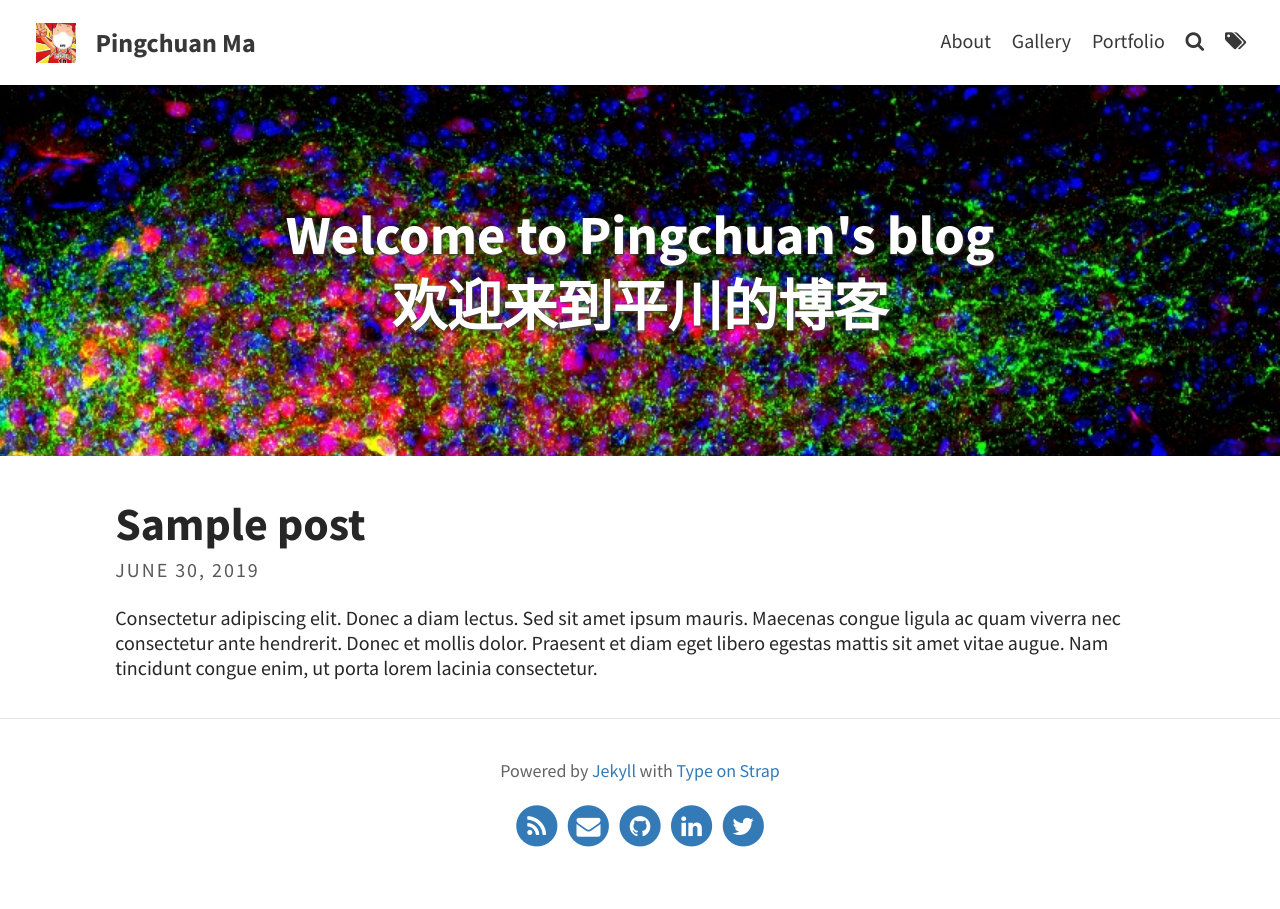
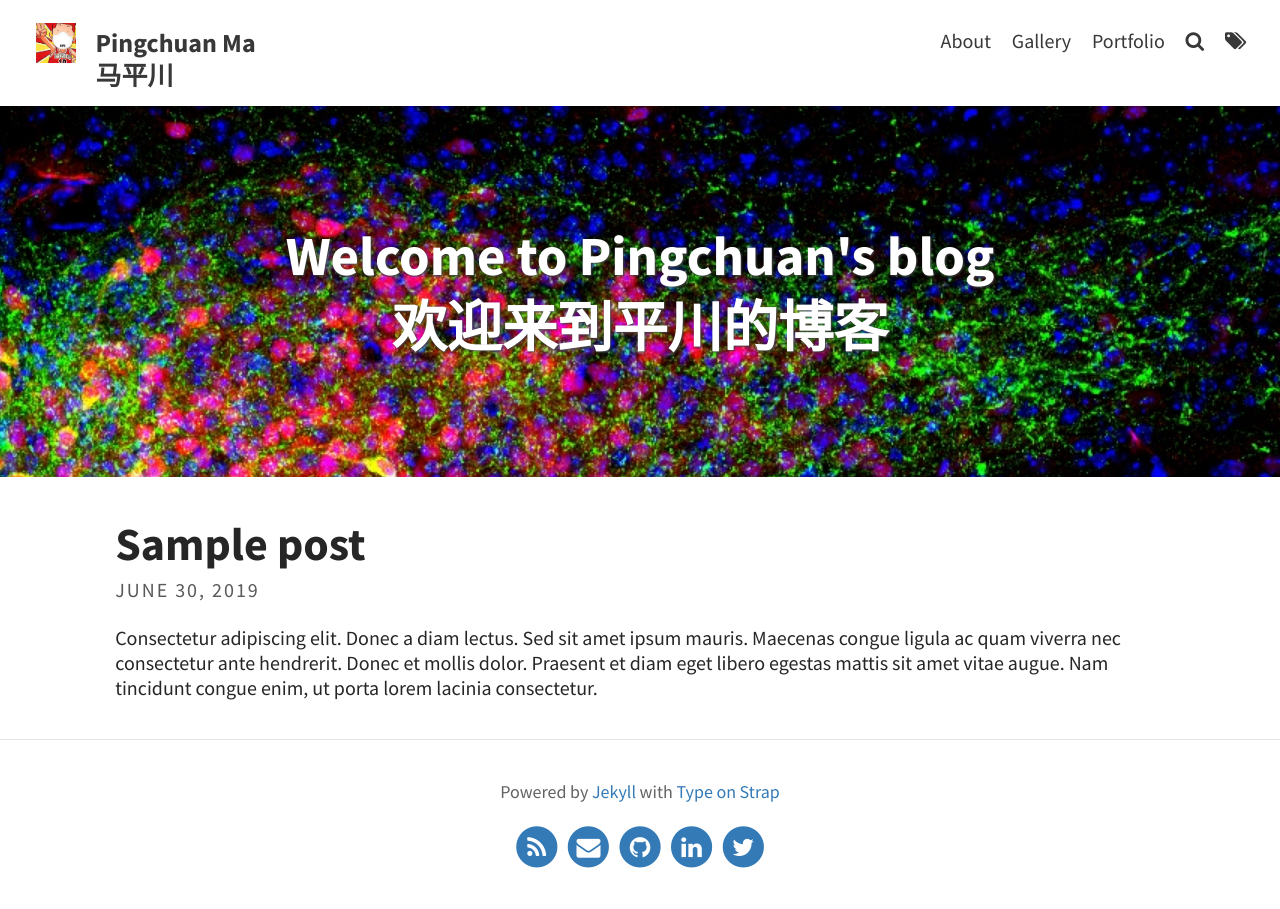
Before and after one commit to pcmaaaaa/pcmaaaaa.github.io, a Jekyll site: the page built from index.html, in a window 1280 px wide. Built offline with Jekyll 4.4.1, drawn with Linux system fonts in a browser that asks for light colours; the list of posts is cut into pages by our own code.

Commit message:
Update _config.yml

```diff
--- a/_config.yml
+++ b/_config.yml
@@ -3,7 +3,7 @@ baseurl: ""
 url: "https://pcmaaaaa.github.io"
 
 # THEME-SPECIFIC CONFIGURATION
-title: Pingchuan Ma                                    # site's title
+title: Pingchuan Ma<br>马平川                                # site's title
 description: "A website with blog posts and pages"      # used by search engines
 avatar: assets/img/yingmukouzhao.jpeg                      # Empty for no avatar in navbar
 favicon: assets/favicon.ico                             # Icon displayed in the tab
```
